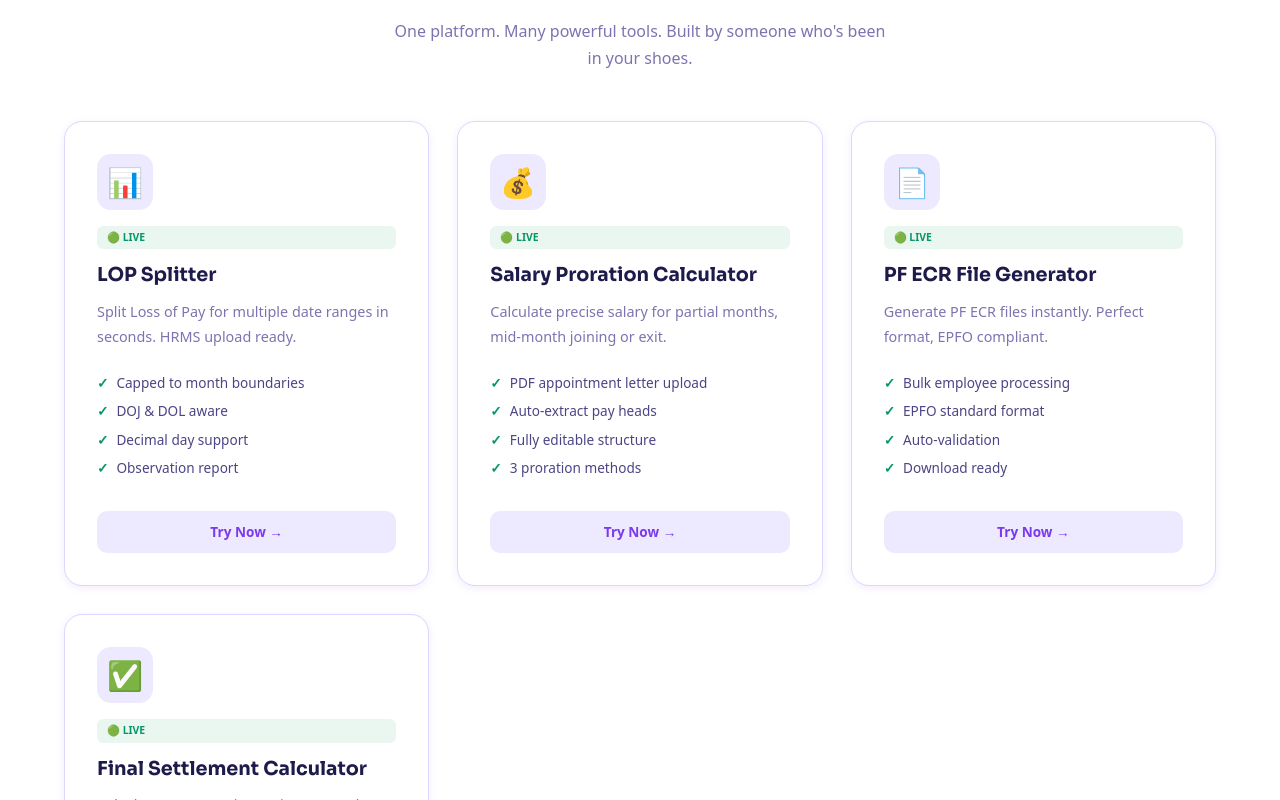
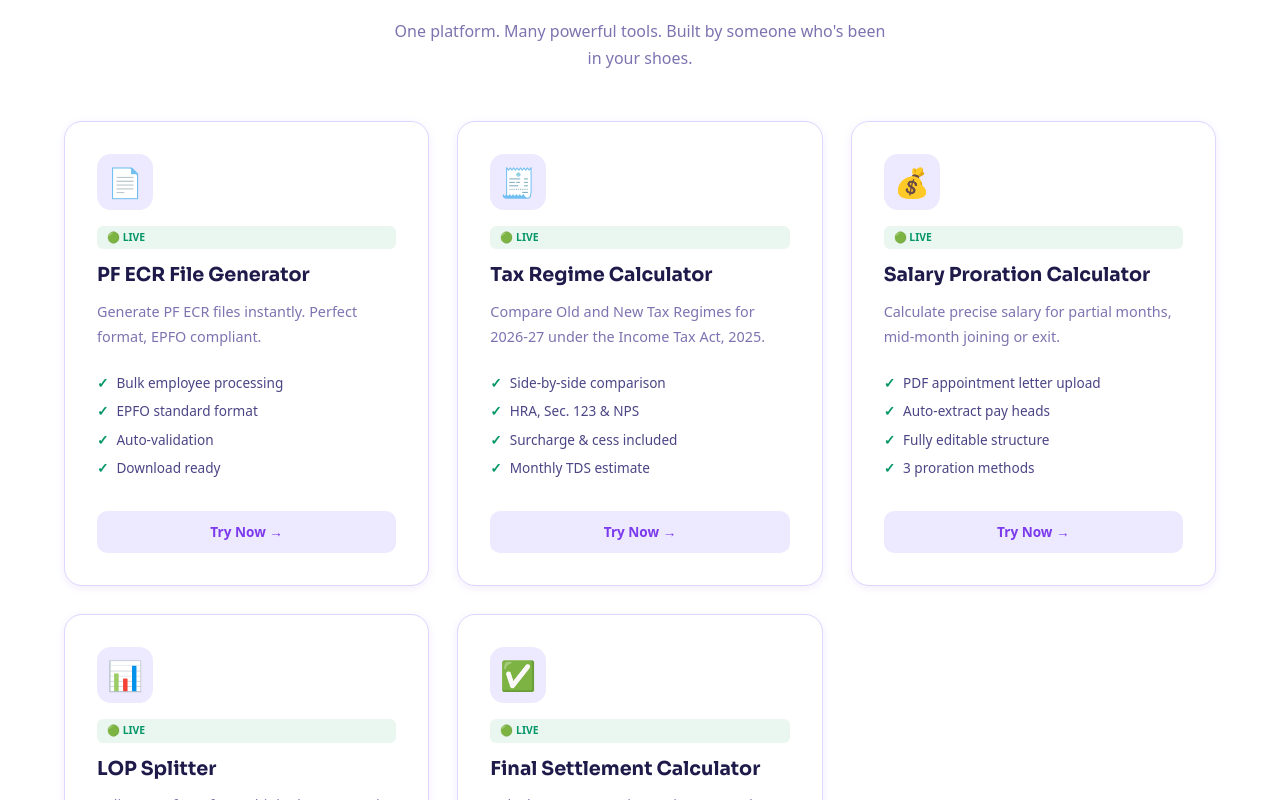
Before and after one commit to tushararoracorp-lab/payrolltool, a Next.js app: page / in a window 1280 px wide. Shown: the part 660-1460 px from the top of the page. Built offline with nearby package versions, Linux system fonts and the light colour scheme.

Commit message:
Add Tax Calculator card to homepage; reorder tools and refresh metadata

```diff
--- a/src/pages/index.js
+++ b/src/pages/index.js
@@ -8,9 +8,9 @@
     <>
       <Head>
         {/* Primary */}
-        <title>PayrollTool – Free Payroll Calculator for HR Teams | LOP Splitter & Salary Proration</title>
-        <meta name="description" content="Free payroll tools for HR & Payroll professionals in India. LOP Splitter, Salary Proration Calculator with EPF, ESI, PT, TDS. No login. No downloads. 100% browser-based." />
-        <meta name="keywords" content="payroll calculator India, LOP splitter tool, salary proration calculator, loss of pay calculator, EPF calculator, ESI calculator, payroll software free, HRMS upload tool, HR payroll tools" />
+        <title>PayrollTool – Free Payroll Calculators for HR Teams India | Tax Regime, PF ECR & Salary Proration</title>
+        <meta name="description" content="Free payroll tools for HR &amp; Payroll professionals in India. Old vs New Tax Regime Calculator, PF ECR Generator, Salary Proration, LOP Splitter and Final Settlement. No login, no downloads, 100% browser-based." />
+        <meta name="keywords" content="income tax calculator 2026-27, old vs new tax regime calculator, payroll calculator India, PF ECR generator, salary proration calculator, LOP splitter tool, loss of pay calculator, final settlement calculator, EPF calculator, ESI calculator, HR payroll tools" />
         <meta name="robots" content="index, follow, max-snippet:-1, max-image-preview:large, max-video-preview:-1" />
         <meta name="author" content="PayrollTool" />
 
@@ -21,7 +21,7 @@
         <meta property="og:type" content="website" />
         <meta property="og:url" content="https://www.payrolltool.in/" />
         <meta property="og:title" content="PayrollTool – Free Payroll Tools for HR Professionals in India" />
-        <meta property="og:description" content="LOP Splitter, Salary Proration Calculator with EPF/ESI/PT/TDS. Built for payroll teams. Free, fast, browser-based." />
+        <meta property="og:description" content="Old vs New Tax Regime Calculator, PF ECR Generator, Salary Proration and more. Built for payroll teams. Free, fast, browser-based." />
         <meta property="og:image" content="https://www.payrolltool.in/og-image.jpg" />
         <meta property="og:image:width" content="1200" />
         <meta property="og:image:height" content="630" />
@@ -32,7 +32,7 @@
         <meta name="twitter:card" content="summary_large_image" />
         <meta name="twitter:url" content="https://www.payrolltool.in/" />
         <meta name="twitter:title" content="PayrollTool – Free Payroll Tools for HR Teams" />
-        <meta name="twitter:description" content="LOP Splitter, Salary Proration with EPF/ESI/PT. Free, browser-based, no login needed." />
+        <meta name="twitter:description" content="Tax Regime Calculator, PF ECR Generator, Salary Proration and more. Free, browser-based, no login needed." />
         <meta name="twitter:image" content="https://www.payrolltool.in/og-image.jpg" />
 
         {/* Favicon */}
@@ -46,14 +46,14 @@
               "@context": "https://schema.org",
               "@type": "SoftwareApplication",
               name: "PayrollTool",
-              description: "Free online payroll calculator and HRMS tools for HR professionals in India. LOP Splitter, Salary Proration with EPF, ESI, PT, TDS.",
+              description: "Free online payroll calculators and HRMS tools for HR professionals in India. Old vs New Tax Regime comparison, PF ECR generation, Salary Proration, LOP splitting and Final Settlement with EPF, ESI, PT and TDS.",
               url: "https://payrolltool.in/",
               applicationCategory: "BusinessApplication",
               operatingSystem: "Web Browser",
               inLanguage: "en-IN",
               offers: { "@type": "Offer", price: "0", priceCurrency: "INR" },
               creator: { "@type": "Organization", name: "PayrollTool", url: "https://payrolltool.in/" },
-              featureList: ["LOP Splitter", "Salary Proration Calculator", "EPF Calculator", "ESI Calculator", "PT Calculator"],
+              featureList: ["Tax Regime Calculator", "PF ECR File Generator", "Salary Proration Calculator", "LOP Splitter", "Final Settlement Calculator", "EPF Calculator", "ESI Calculator", "PT Calculator"],
             }),
           }}
         />
@@ -86,6 +86,14 @@
           acceptedAnswer: {
             "@type": "Answer",
             text: "PF ECR (Electronic Challan cum Return) is the standard file format required by EPFO for monthly Provident Fund contribution filings. PayrollTool's PF ECR Generator creates EPFO-compliant ECR files instantly for bulk employee processing.",
+          },
+        },
+        {
+          "@type": "Question",
+          name: "Which is better, the old tax regime or the new tax regime?",
+          acceptedAnswer: {
+            "@type": "Answer",
+            text: "It depends on how much you claim in deductions. The new regime has wider slabs and a higher standard deduction but allows almost none of the old regime's exemptions, so it usually wins for people with few deductions. The old regime can still be better if you claim substantial HRA, Section 123 investments and health insurance. PayrollTool's Tax Regime Calculator computes both side by side for Tax Year 2026-27 so you can compare your own numbers.",
           },
         },
         {
@@ -144,19 +152,34 @@
 
           <div className="tools-grid">
 
-            {/* LOP SPLITTER */}
+            {/* PF ECR CREATOR */}
             <div className="tool-card">
-              <div className="tool-icon">📊</div>
+              <div className="tool-icon">📄</div>
               <div className="tool-badge">🟢 Live</div>
-              <h3 className="tool-name">LOP Splitter</h3>
-              <p className="tool-desc">Split Loss of Pay for multiple date ranges in seconds. HRMS upload ready.</p>
+              <h3 className="tool-name">PF ECR File Generator</h3>
+              <p className="tool-desc">Generate PF ECR files instantly. Perfect format, EPFO compliant.</p>
               <ul className="tool-features">
-                <li>Capped to month boundaries</li>
-                <li>DOJ & DOL aware</li>
-                <li>Decimal day support</li>
-                <li>Observation report</li>
+                <li>Bulk employee processing</li>
+                <li>EPFO standard format</li>
+                <li>Auto-validation</li>
+                <li>Download ready</li>
               </ul>
-              <Link href="/lop-splitter" className="tool-btn">Try Now →</Link>
+              <Link href="/pf-ecr-creator" className="tool-btn">Try Now →</Link>
+            </div>
+
+            {/* TAX CALCULATOR */}
+            <div className="tool-card">
+              <div className="tool-icon">🧾</div>
+              <div className="tool-badge">🟢 Live</div>
+              <h3 className="tool-name">Tax Regime Calculator</h3>
+              <p className="tool-desc">Compare Old and New Tax Regimes for 2026-27 under the Income Tax Act, 2025.</p>
+              <ul className="tool-features">
+                <li>Side-by-side comparison</li>
+                <li>HRA, Sec. 123 &amp; NPS</li>
+                <li>Surcharge &amp; cess included</li>
+                <li>Monthly TDS estimate</li>
+              </ul>
+              <Link href="/tax-calculator" className="tool-btn">Try Now →</Link>
             </div>
 
             {/* SALARY PRORATION */}
@@ -174,19 +197,19 @@
               <Link href="/salary-proration" className="tool-btn">Try Now →</Link>
             </div>
 
-            {/* PF ECR CREATOR */}
+            {/* LOP SPLITTER */}
             <div className="tool-card">
-              <div className="tool-icon">📄</div>
+              <div className="tool-icon">📊</div>
               <div className="tool-badge">🟢 Live</div>
-              <h3 className="tool-name">PF ECR File Generator</h3>
-              <p className="tool-desc">Generate PF ECR files instantly. Perfect format, EPFO compliant.</p>
+              <h3 className="tool-name">LOP Splitter</h3>
+              <p className="tool-desc">Split Loss of Pay for multiple date ranges in seconds. HRMS upload ready.</p>
               <ul className="tool-features">
-                <li>Bulk employee processing</li>
-                <li>EPFO standard format</li>
-                <li>Auto-validation</li>
-                <li>Download ready</li>
+                <li>Capped to month boundaries</li>
+                <li>DOJ &amp; DOL aware</li>
+                <li>Decimal day support</li>
+                <li>Observation report</li>
               </ul>
-              <Link href="/pf-ecr-creator" className="tool-btn">Try Now →</Link>
+              <Link href="/lop-splitter" className="tool-btn">Try Now →</Link>
             </div>
 
             {/* FINAL SETTLEMENT */}
@@ -241,7 +264,7 @@
       <div className="container">
         <div className="cta-section">
           <h2>Ready to save time on payroll?</h2>
-          <p>Start with LOP Splitter or Salary Proration. No sign-up. No credit card. No downloads.</p>
+          <p>Start with the Tax Regime Calculator or PF ECR Generator. No sign-up. No credit card. No downloads.</p>
           <Link href="/lop-splitter" className="btn-white">
             <svg width="18" height="18" viewBox="0 0 24 24" fill="none" stroke="currentColor" strokeWidth="2.5">
               <polyline points="13 2 3 14 12 14 11 22 21 10 12 10 13 2" />
```
